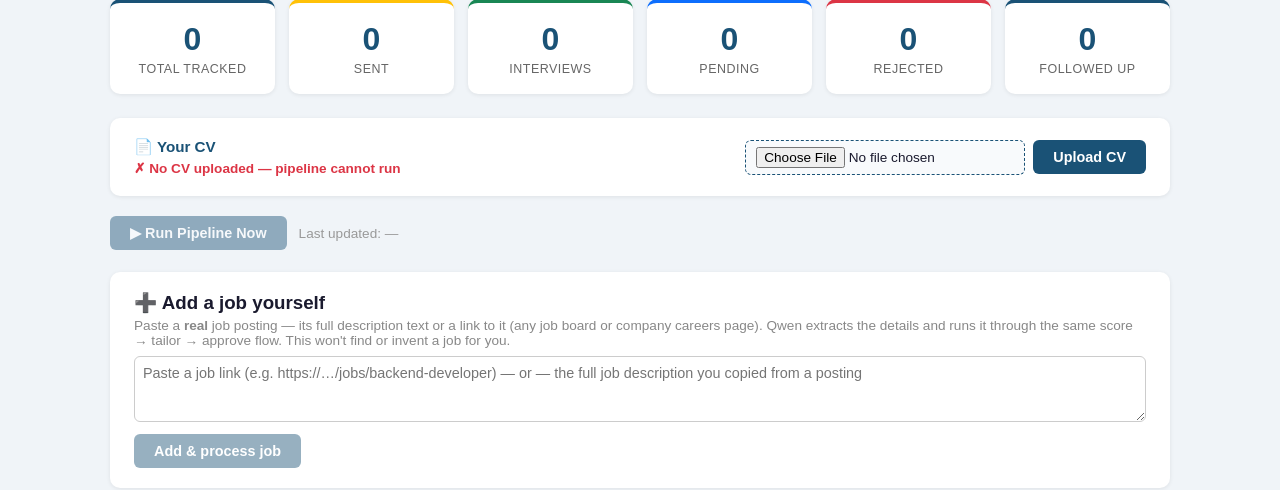
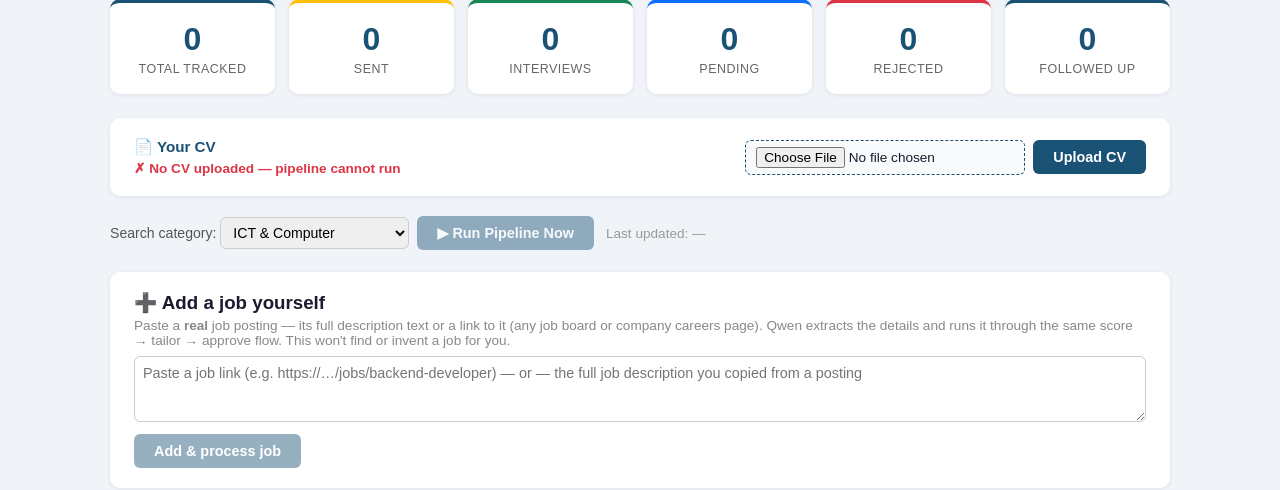
Before and after one commit to cavy111/job-autopilot, a FastAPI app: page / in a window 1280 px wide. Shown: the part 151-641 px from the top of the page. Run offline with FastAPI, Linux system fonts and the light colour scheme; data that the repository does not hold is empty; parts of the project's set-up code (start-up, migrations or seed data) failed here and were passed over.

Commit message:
feat: let users pick a job category to scrape from the dashboard
Adds 10 more vacancymail.co.zw categories (accounting-finance,
sales-marketing, admin-office, banking, healthcare, education,
human-resources, ngo, graduate-trainee, attachment-internship) and
fixes the "engineering" category URL, which was 404ing under its old
science-engineering-jobs-in-zimbabwe path.

Wires category selection through: a dropdown on the dashboard ->
/run-pipeline's new category form field -> a --categories CLI flag on
main.py -> scrapers.vacancymail.scrape(). Defaults to ICT everywhere
the category isn't specified, so existing CLI usage is unaffected.

```diff
--- a/api/main.py
+++ b/api/main.py
@@ -12,6 +12,7 @@ sys.path.insert(0, str(Path(__file__).parent.parent))
 
 from agents.tracker import init_db, get_all, get_stats, update_status, get_application
 from agents.status import read_status, reset_status
+from scrapers.vacancymail import CATEGORIES, CATEGORY_LABELS
 
 app = FastAPI(title="Job Application Autopilot")
 templates = Jinja2Templates(directory="api/templates")
@@ -21,6 +22,8 @@ UPLOAD_DIR.mkdir(exist_ok=True)
 CV_POINTER = Path("active_cv.txt")
 
 init_db()
+
+CATEGORY_CHOICES = [(k, CATEGORY_LABELS.get(k, k)) for k in CATEGORIES]
 
 STATUS_COLORS = {
     "pending":     "#6c757d",
@@ -53,7 +56,7 @@ async def dashboard(request: Request):
     return templates.TemplateResponse(
         request=request,
         name="dashboard.html",
-        context={"apps": apps, "stats": stats, "active_cv": cv},
+        context={"apps": apps, "stats": stats, "active_cv": cv, "categories": CATEGORY_CHOICES},
     )
 
 
@@ -83,13 +86,16 @@ async def update(job_url: str = Form(...), status: str = Form(...)):
 
 
 @app.post("/run-pipeline")
-async def run_pipeline():
+async def run_pipeline(category: str = Form("ict")):
     import subprocess
     reset_status()
     cv = get_active_cv()
+    if category not in CATEGORIES:
+        category = "ict"
     cmd = [sys.executable, "main.py"]
     if cv:
         cmd += ["--cv", cv]
+    cmd += ["--categories", category]
     subprocess.Popen(cmd)
     return RedirectResponse("/", status_code=303)
 
--- a/api/templates/dashboard.html
+++ b/api/templates/dashboard.html
@@ -196,7 +196,15 @@
 
   <!-- Actions -->
   <div class="actions">
-    <form method="post" action="/run-pipeline" id="runPipelineForm">
+    <form method="post" action="/run-pipeline" id="runPipelineForm" style="display:flex; align-items:center; gap:8px; flex-wrap:wrap;">
+      <label style="font-size:0.88rem; color:#555;">
+        Search category:
+        <select name="category" style="padding:6px 8px; border:1px solid #ccc; border-radius:6px; font-family:inherit; font-size:0.88rem;">
+          {% for key, label in categories %}
+          <option value="{{ key }}"{% if key == 'ict' %} selected{% endif %}>{{ label }}</option>
+          {% endfor %}
+        </select>
+      </label>
       <button class="btn btn-primary" type="submit" id="runPipelineBtn" {% if not active_cv %}disabled title="Upload a CV first"{% endif %}>
         ▶ Run Pipeline Now
       </button>
--- a/scrapers/vacancymail.py
+++ b/scrapers/vacancymail.py
@@ -45,8 +45,34 @@ BASE_URL = "https://vacancymail.co.zw"
 
 # Category URLs to scrape — add more as needed
 CATEGORIES = {
-    "ict": "/categories/ict-computer-jobs-in-zimbabwe/",
-    "engineering": "/categories/science-engineering-jobs-in-zimbabwe/",
+    "ict":                   "/categories/ict-computer-jobs-in-zimbabwe/",
+    "engineering":           "/categories/engineering-jobs-in-zimbabwe/",
+    "accounting-finance":    "/categories/accounting-finance-jobs-in-zimbabwe/",
+    "sales-marketing":       "/categories/sales-marketing-jobs-in-zimbabwe/",
+    "admin-office":          "/categories/admin-office-jobs-in-zimbabwe/",
+    "banking":               "/categories/banking-jobs-in-zimbabwe/",
+    "healthcare":            "/categories/healthcare-jobs-in-zimbabwe/",
+    "education":             "/categories/education-teaching-jobs-in-zimbabwe/",
+    "human-resources":       "/categories/human-resources-jobs-in-zimbabwe/",
+    "ngo":                   "/categories/ngo-social-services-jobs-in-zimbabwe/",
+    "graduate-trainee":      "/categories/graduate-trainee-jobs-in-zimbabwe/",
+    "attachment-internship": "/categories/attachment-internship-jobs-in-zimbabwe/",
+}
+
+# Human-readable labels for the dashboard dropdown (keys must match CATEGORIES)
+CATEGORY_LABELS = {
+    "ict":                   "ICT & Computer",
+    "engineering":           "Engineering",
+    "accounting-finance":    "Accounting & Finance",
+    "sales-marketing":       "Sales & Marketing",
+    "admin-office":          "Admin & Office",
+    "banking":               "Banking",
+    "healthcare":            "Healthcare & Pharmacy",
+    "education":             "Education & Teaching",
+    "human-resources":       "Human Resources",
+    "ngo":                   "NGO & Social Services",
+    "graduate-trainee":      "Graduate Trainee",
+    "attachment-internship": "Attachment & Internship",
 }
 
 REQUEST_DELAY = 2.0  # seconds between requests — be polite
```
Also changed, not shown: main.py (+9 -4 lines).
